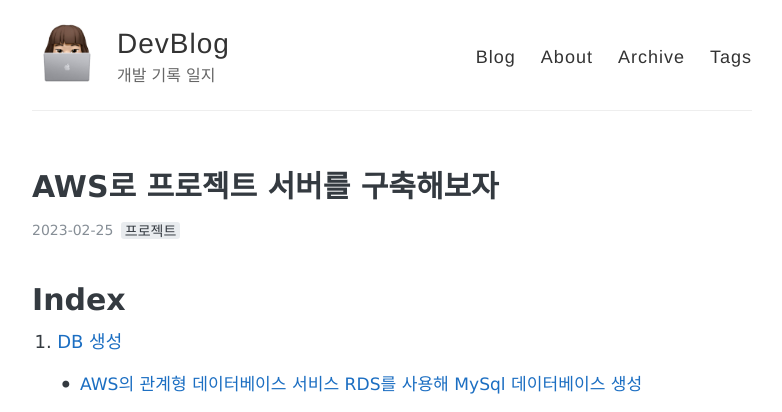
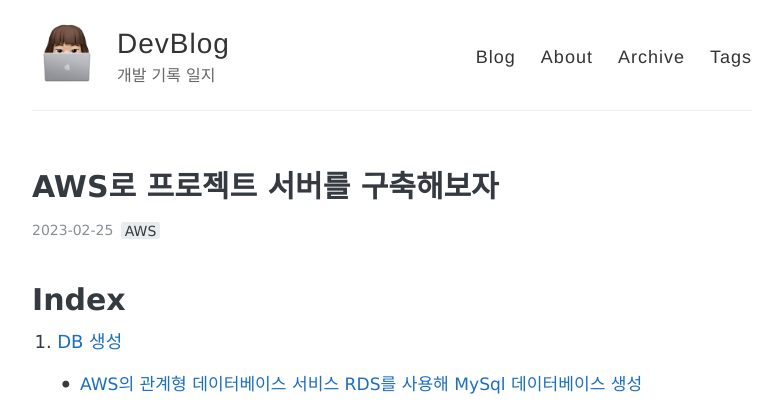
Before and after one commit to AmyJJung/blog, a Jekyll site: the page built from _posts/2023-02-25-Project01.md, in a window 1280 px wide and 900 px high. Shown: the top 412 px of the window, without its empty margins (248-1030 px from the left). Built offline with Jekyll 4.4.1, drawn with Linux system fonts in a browser that asks for light colours; comment, search, counter and statistics services are not loaded.

Commit message:
docs : Edit tags

```diff
--- a/_posts/2023-02-25-Project01.md
+++ b/_posts/2023-02-25-Project01.md
@@ -2,7 +2,7 @@
 layout: post
 title: AWS로 프로젝트 서버를 구축해보자
 tags:
-  - 프로젝트
+  - AWS
 ---
 
 # Index
```
